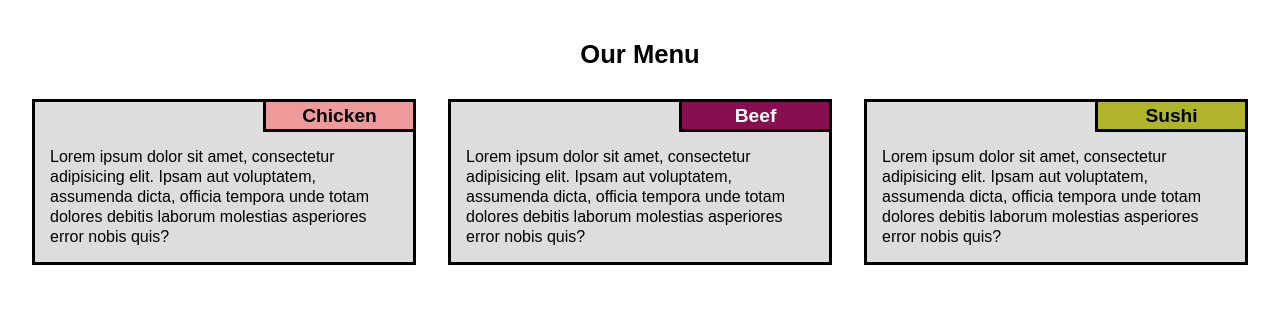
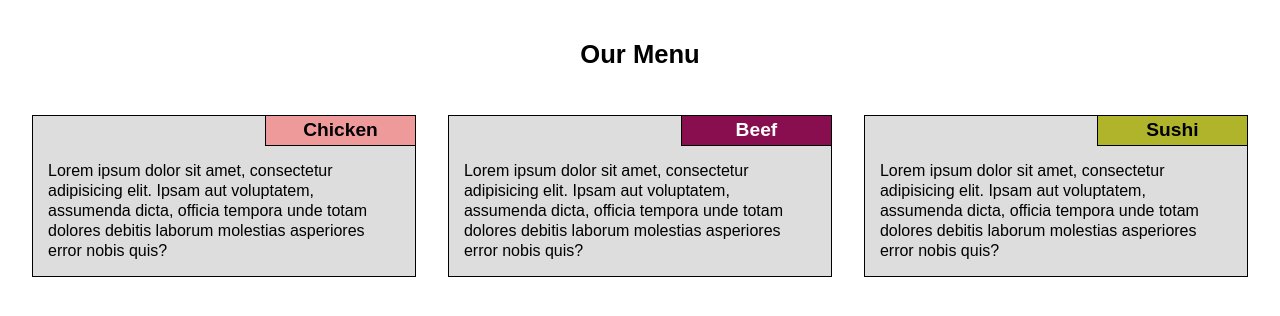
Before and after one commit to vallbs/coursera, a plain HTML site: page module_2/index.html in a window 1280 px wide. Drawn offline with Linux system fonts and the light colour scheme.

Commit message:
final commit

```diff
--- a/module_2/index.html
+++ b/module_2/index.html
@@ -10,22 +10,28 @@
 		<span><h1>Our Menu</h1></span>
 	</div>
 	<div class="container">
-		<section class="menu-item col-lg-4 col-md-6">
+		<section class="col-lg-4 col-md-6">
+			<div class="menu-item">
 				<div id="chicken" class="menu-item__label"><h2>Chicken</h2></div>
 				<div class="menu-item__desc">
 					<span>Lorem ipsum dolor sit amet, consectetur adipisicing elit. Ipsam aut voluptatem, assumenda dicta, officia tempora unde totam dolores debitis laborum molestias asperiores error nobis quis?</span>
 				</div>
+			</div>
 		</section>
-		<section class="menu-item col-lg-4 col-md-6">
+		<section class="col-lg-4 col-md-6">
+			<div class="menu-item">
 				<div id="beef" class="menu-item__label"><h2>Beef</h2></div>
 				<div class="menu-item__desc">
 					<span>Lorem ipsum dolor sit amet, consectetur adipisicing elit. Ipsam aut voluptatem, assumenda dicta, officia tempora unde totam dolores debitis laborum molestias asperiores error nobis quis?</span>
 				</div>
+			</div>
 		</section>
-		<section class="menu-item col-lg-4 col-md-12 col-xs-12">
+		<section class="col-lg-4 col-md-12 col-xs-12">
+			<div class="menu-item">
 				<div id="sushi" class="menu-item__label"><h2>Sushi</h2></div>
 				<div class="menu-item__desc">
 					<span>Lorem ipsum dolor sit amet, consectetur adipisicing elit. Ipsam aut voluptatem, assumenda dicta, officia tempora unde totam dolores debitis laborum molestias asperiores error nobis quis?</span>
+				</div>
 			</div>
 		</section>
 	</div>
--- a/module_2/styles.css
+++ b/module_2/styles.css
@@ -29,14 +29,19 @@ h1, h2{
 }
 
 .container{
-	width: 100%;
+	margin: 1em;
+}
+
+section{
+	float: left;
 }
 
 .menu-item{
 	margin-top: 30px;
-	float: left;
+	margin-left: 1em;
+	margin-right: 1em;
 	background-color: #ddd;
-	border: 3px solid #000;
+	border: 1px solid #000;
 }
 
 .menu-item__label{
@@ -44,8 +49,8 @@ h1, h2{
 	width: 150px;
 	height: 30px;
 	float: right;
-	border-left: 3px solid #000;
-	border-bottom: 3px solid #000;
+	border-left: 1px solid #000;
+	border-bottom: 1px solid #000;
 	line-height: 27px;
 }
 
@@ -73,20 +78,7 @@ Desktop media query
 ------------------------*/
 @media (min-width: 992px){
 	.col-lg-4{
-		width: 30%;
-	}
-
-	.menu-item{
-		margin-left: 1.25%;
-		margin-right: 1.25%;
-	}
-
-	.menu-item:first-child{
-		margin-left: 2.5%;
-	}
-
-	.menu-item:last-child{
-		margin-right: 2.5%;
+		width: 33.33%;
 	}
 
 }
@@ -96,22 +88,7 @@ Tablet media query
 ------------------------*/
 @media (min-width: 768px) and (max-width: 991px){
 	.col-md-6{
-		width: 45%;
-	}
-
-	.menu-item:nth-child(1){
-		margin-left: 3.33%;
-		margin-right: 1.66%;
-	}
-
-	.menu-item:nth-child(2){
-		margin-left: 1.66%;
-		margin-right: 3.33%;
-	}
-
-	.menu-item:nth-child(3){
-		margin-left: 3.33%;
-		margin-right: 3.33%;
+		width: 50%;
 	}
 }
 
@@ -121,11 +98,6 @@ Phone media query
 @media (max-width: 767px){
 	.col-xs-12
 	{
-		width: 90%;
-	}
-
-	.menu-item{
-		margin-left: 5%;
-		margin-right: 5%;
+		width: 100%;
 	}
 }
```
Lines whose indentation alone changed are shown as unchanged.
